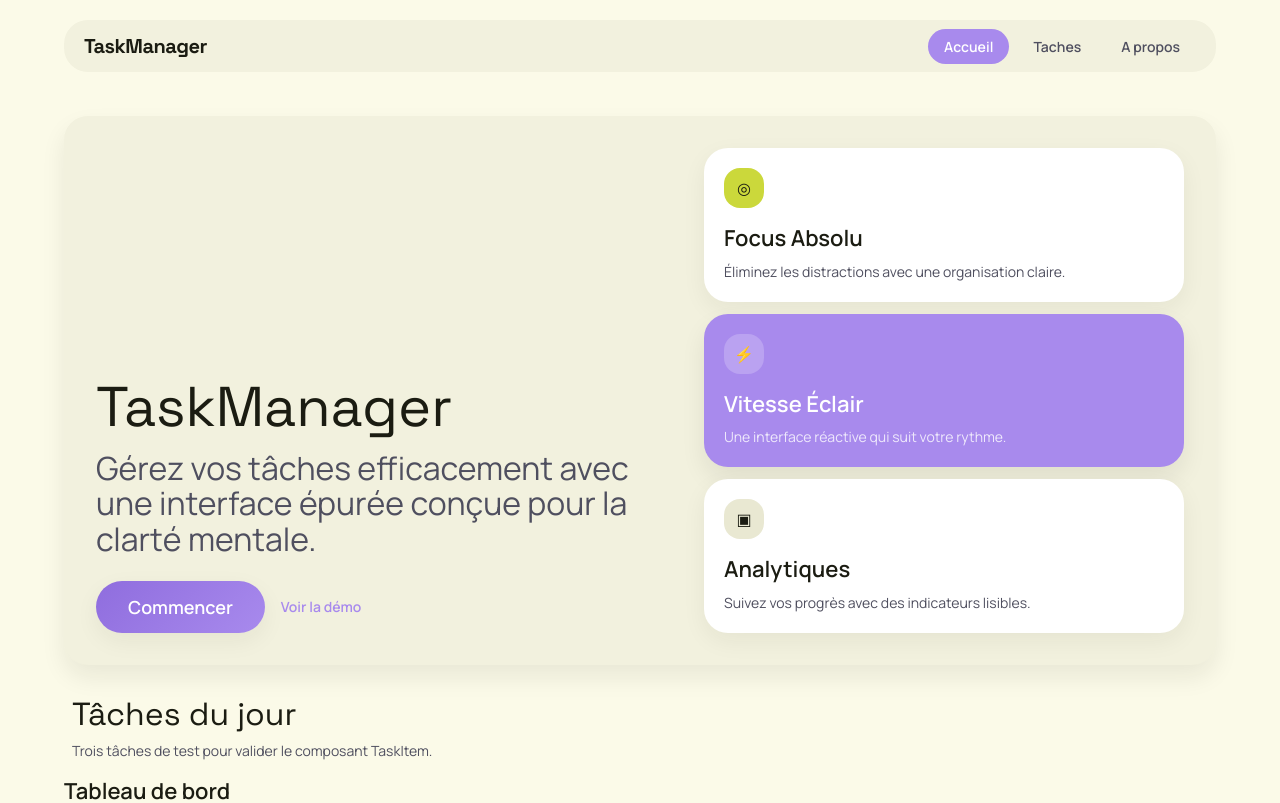
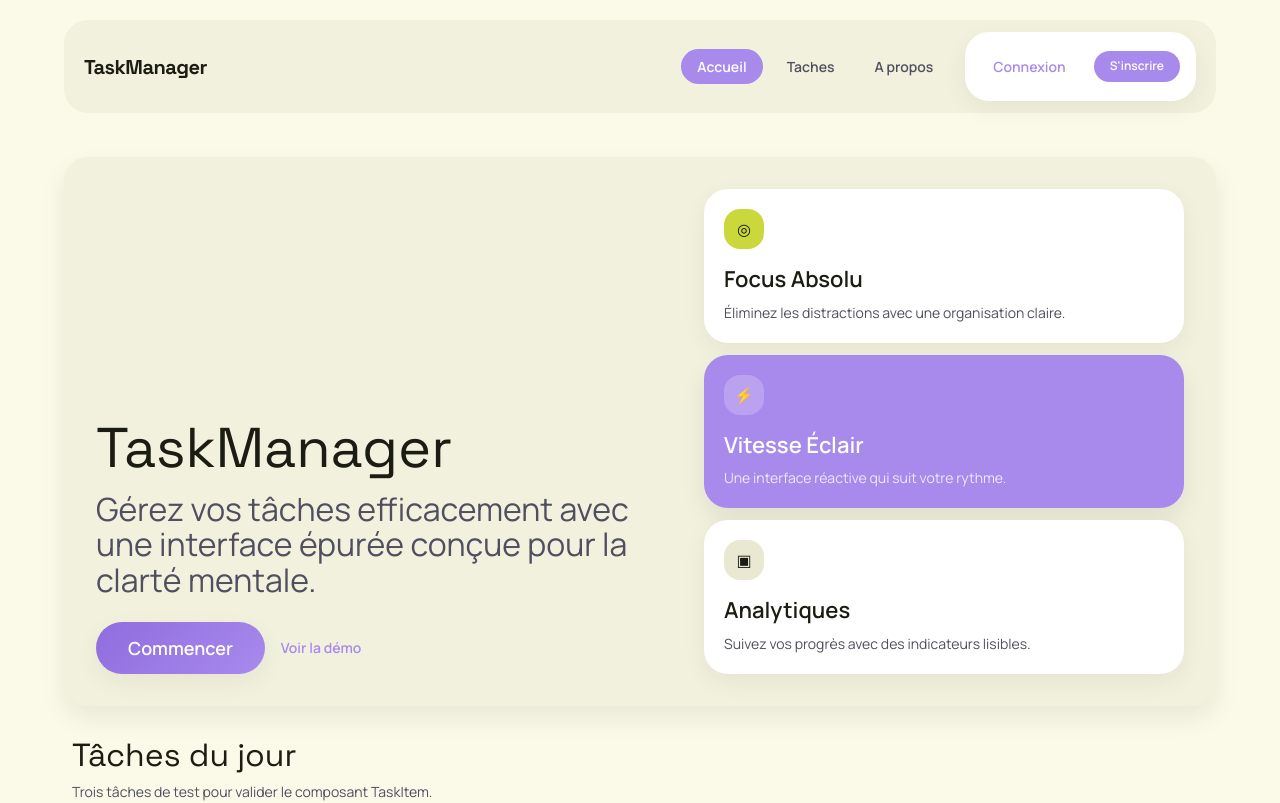
Before and after one commit to ISaejinI/AI-TaskManager, a Next.js app: page / in a window 1280 px wide. Shown: the top 803 px of the page. Built offline with nearby package versions, Linux system fonts and the light colour scheme; no server answers.

Commit message:
feat: add UserMenu component and integrate authentication UI in header

```diff
--- a/src/app/page.js
+++ b/src/app/page.js
@@ -89,12 +89,15 @@ export default function Home() {
                 pour la clarté mentale.
               </p>
               <nav aria-label="Actions principales" className="mt-2 flex items-center gap-4">
-                <button
-                  type="button"
+                <a
+                  href="/signup"
                   className="rounded-full bg-primary-gradient px-8 py-3 text-lg font-semibold text-surface-container-lowest shadow-ambient transition-transform hover:scale-[1.02] focus-visible:outline-none focus-visible:ring-2 focus-visible:ring-primary"
+                  role="button"
+                  tabIndex={0}
                 >
                   Commencer
-                </button>
+                </a>
+
                 <a
                   href="#liste-taches"
                   className="text-body-md font-semibold text-primary hover:text-primary-strong"
--- a/src/components/Header.js
+++ b/src/components/Header.js
@@ -1,5 +1,7 @@
 import Link from "next/link";
+import UserMenu from "./UserMenu";
 
+// Header de navigation principal avec UserMenu intégré
 export default function Header() {
   return (
     <header className="w-full bg-surface px-6 py-5">
@@ -7,7 +9,8 @@ export default function Header() {
         <h1 className="font-display text-xl font-bold tracking-tight text-on-surface">
           TaskManager
         </h1>
-        <nav aria-label="Navigation principale">
+        {/* Navigation principale + UserMenu à droite */}
+        <nav aria-label="Navigation principale" className="flex items-center gap-4">
           <ul className="flex items-center gap-2 text-body-md font-semibold">
             <li>
               <Link
@@ -34,6 +37,8 @@ export default function Header() {
               </Link>
             </li>
           </ul>
+          {/* Insertion du menu utilisateur à droite de la nav */}
+          <UserMenu />
         </nav>
       </div>
     </header>
--- a/src/components/UserMenu.js
+++ b/src/components/UserMenu.js
@@ -1,13 +1,13 @@
 "use client";
 
+import Link from "next/link";
 import { useState } from "react";
 import { useAuth } from "../contexts/AuthContext";
 
+// Menu utilisateur : affiche le mail + bouton déconnexion si connecté, sinon liens vers login/signup
 export default function UserMenu() {
   const { user, signOut } = useAuth();
   const [isSubmitting, setIsSubmitting] = useState(false);
-
-  const userEmail = user?.email ?? "Utilisateur connecte";
 
   const handleSignOut = async () => {
     try {
@@ -18,23 +18,49 @@ export default function UserMenu() {
     }
   };
 
+  // connecté : email + bouton déconnexion
+  if (user) {
+    const userEmail = user?.email ?? "Utilisateur connecté";
     return (
       <section
         aria-label="Menu utilisateur"
-      className="flex items-center justify-between gap-4 rounded-xl bg-surface-container-lowest p-4 shadow-ambient"
+        className="flex items-center gap-4 rounded-xl bg-surface-container-lowest p-4 shadow-ambient"
       >
         <p className="truncate text-body-md text-on-surface" title={userEmail}>
           {userEmail}
         </p>
-
         <button
           type="button"
           onClick={handleSignOut}
           disabled={isSubmitting}
-        className="rounded-full bg-surface-container-high px-4 py-2 text-label-md font-semibold text-on-surface transition-colors hover:bg-surface-container disabled:cursor-not-allowed disabled:opacity-60"
+          className="rounded-full bg-primary px-4 py-2 text-label-md font-semibold text-surface-container-lowest transition-colors hover:bg-primary/90 focus-visible:outline-none focus-visible:ring-2 focus-visible:ring-primary disabled:cursor-not-allowed disabled:opacity-60"
         >
-        {isSubmitting ? "Deconnexion..." : "Se deconnecter"}
+          {isSubmitting ? "Déconnexion..." : "Se déconnecter"}
         </button>
       </section>
     );
   }
+
+  // non connecté : lien vers login + bouton inscription
+  return (
+    <section
+      aria-label="Menu utilisateur"
+      className="flex items-center gap-4 rounded-xl bg-surface-container-lowest p-4 shadow-ambient"
+    >
+      <Link
+        href="/login"
+        className="text-body-md font-semibold text-primary hover:underline focus-visible:outline-none focus-visible:ring-2 focus-visible:ring-primary rounded-full px-3 py-2"
+      >
+        Connexion
+      </Link>
+      <Link
+        href="/signup"
+        className="rounded-full bg-primary px-4 py-2 text-label-md font-semibold text-surface-container-lowest transition-colors hover:bg-primary/90 focus-visible:outline-none focus-visible:ring-2 focus-visible:ring-primary"
+        role="button"
+        tabIndex={0}
+      >
+        S'inscrire
+      </Link>
+    </section>
+  );
+}
```
Lines whose indentation alone changed are shown as unchanged.
